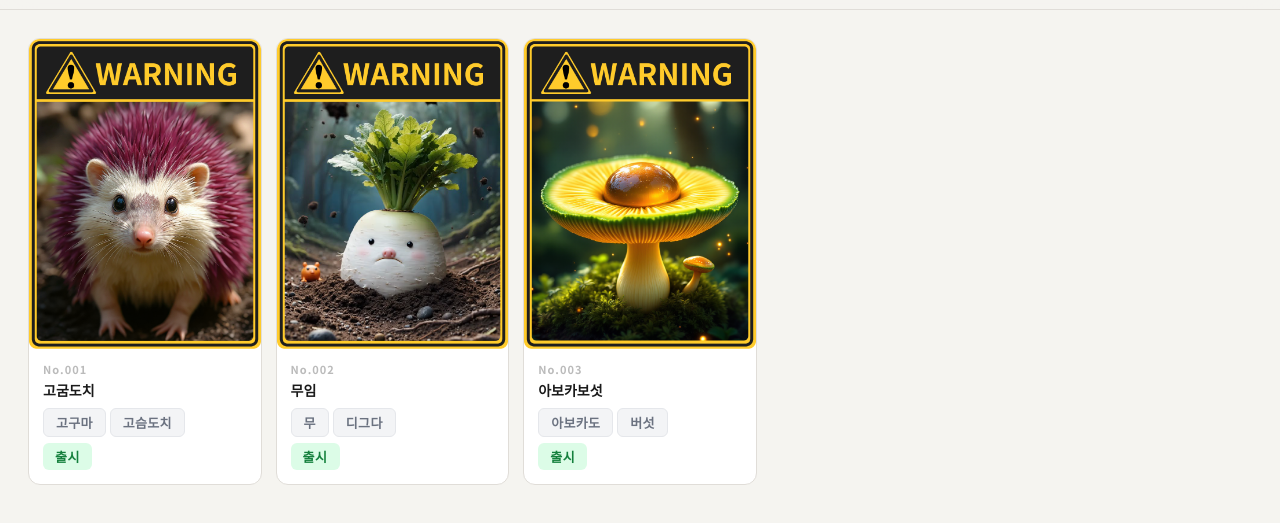
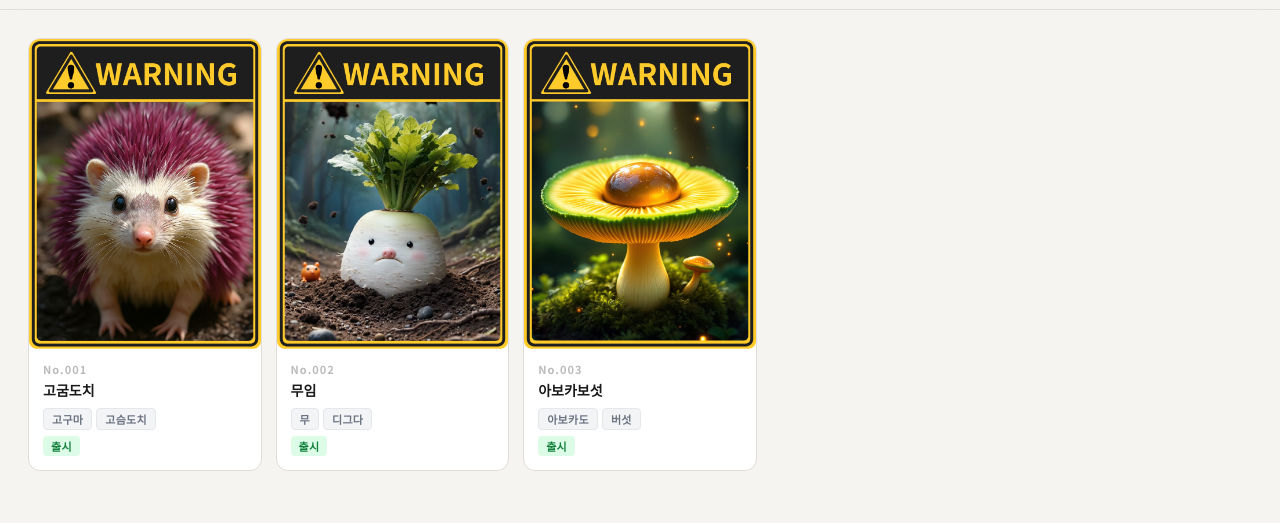
Before and after one commit to thetunghaus-ai/ddotol-dogam, a website: page public/index.html in a window 1280 px wide. Shown: the part 105-628 px from the top of the page. Drawn offline with Linux system fonts and the light colour scheme.

Commit message:
디자인: 태그/상태 배지 크기 통일

```diff
--- a/public/style.css
+++ b/public/style.css
@@ -189,9 +189,9 @@ main {
 /* ── Tags ── */
 .tag {
   display: inline-block;
-  padding: 4px 12px;
-  border-radius: 6px;
-  font-size: 13px;
+  padding: 2px 8px;
+  border-radius: 4px;
+  font-size: 11px;
   font-weight: 700;
   letter-spacing: 0.3px;
 }
@@ -207,11 +207,11 @@ main {
 /* ── Status ── */
 .status-badge {
   display: inline-block;
-  padding: 4px 12px;
-  border-radius: 6px;
-  font-size: 13px;
+  padding: 2px 8px;
+  border-radius: 4px;
+  font-size: 11px;
   font-weight: 700;
-  letter-spacing: 0.5px;
+  letter-spacing: 0.3px;
   margin-top: 6px;
 }
 .status-개발중 { background: #fef9c3; color: #a16207; }
```
